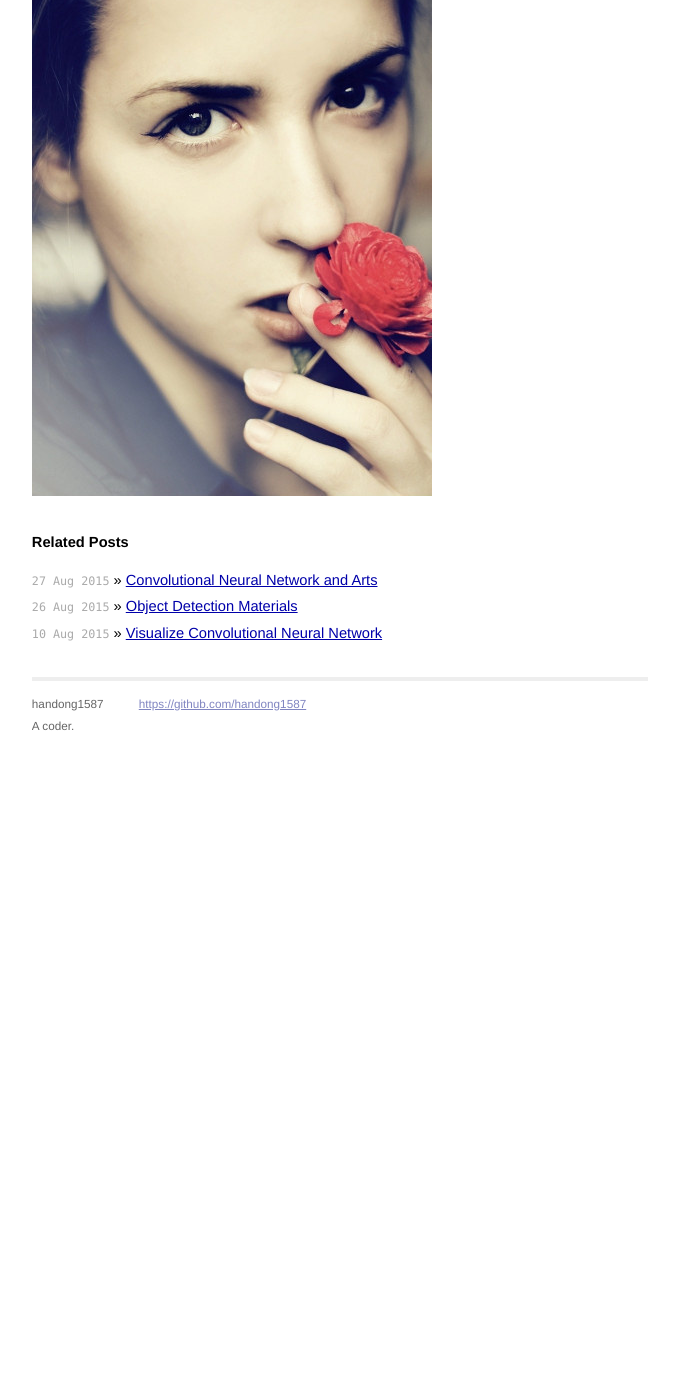
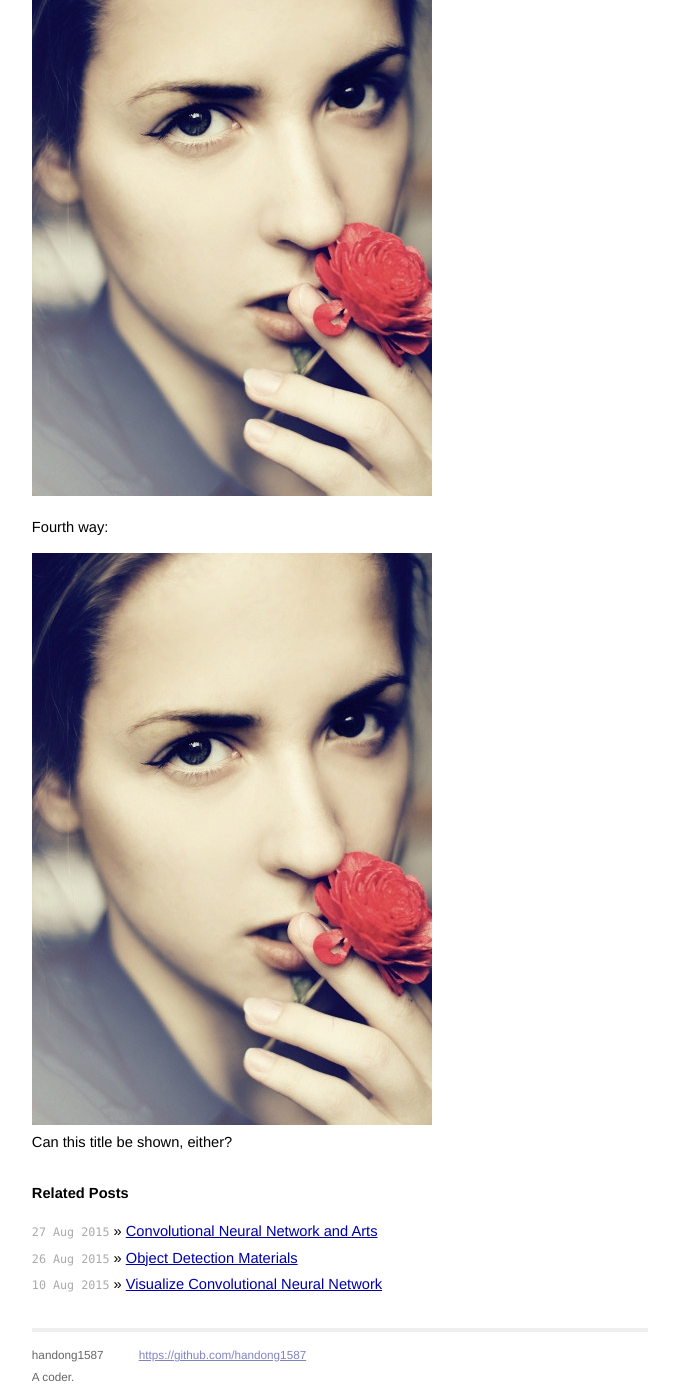
Before and after one commit to handong1587/handong1587.github.io, a Jekyll site: the page built from _posts/2015-07-25-whoa-here-is-nice-girl.md, in a window 1280 px wide and 1400 px high, scrolled down 948 px. Shown: the whole window, without its empty margins (300-979 px from the left). Built offline with Jekyll 4.4.1, drawn with Linux system fonts in a browser that asks for light colours; Markdown is read by kramdown in place of the engine named in the settings; before the commit the page ends 1696 px from its top, so only the background shows below that.

Commit message:
update image showing md

```diff
--- a/_posts/2015-07-25-whoa-here-is-nice-girl.md
+++ b/_posts/2015-07-25-whoa-here-is-nice-girl.md
@@ -20,6 +20,15 @@
     <img src="/assets/girl.jpg">
 </div>
 
+
 Another way:
 
-![alt text](/assets/girl.jpg 'title for this girl')
+![alt text](/assets/girl.jpg "Can this title be shown?")
+
+
+Fourth way:
+
+<div class="fig figcenter fighighlight">
+  <img src="/assets/girl.jpg">
+  <div class="figcaption">Can this title be shown, either?</div>
+</div>
```
